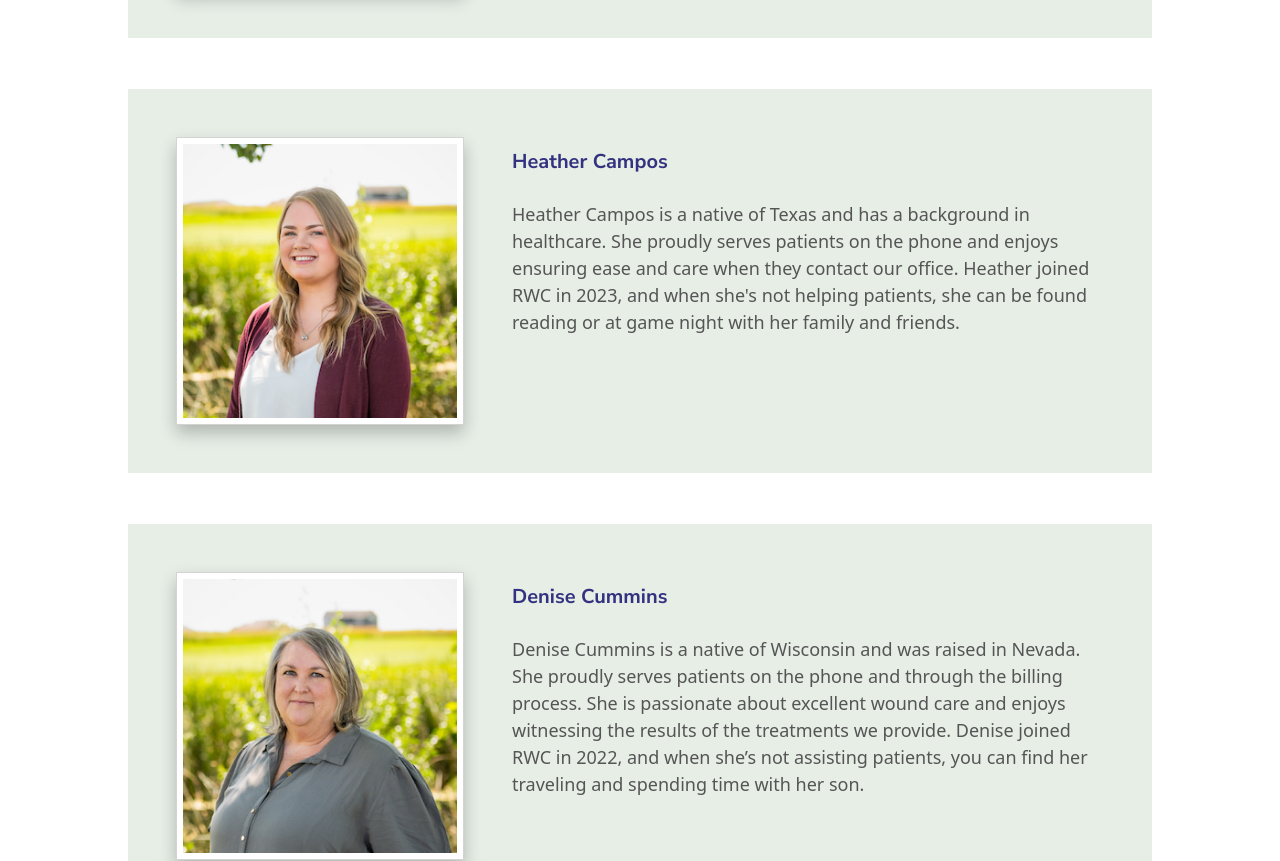
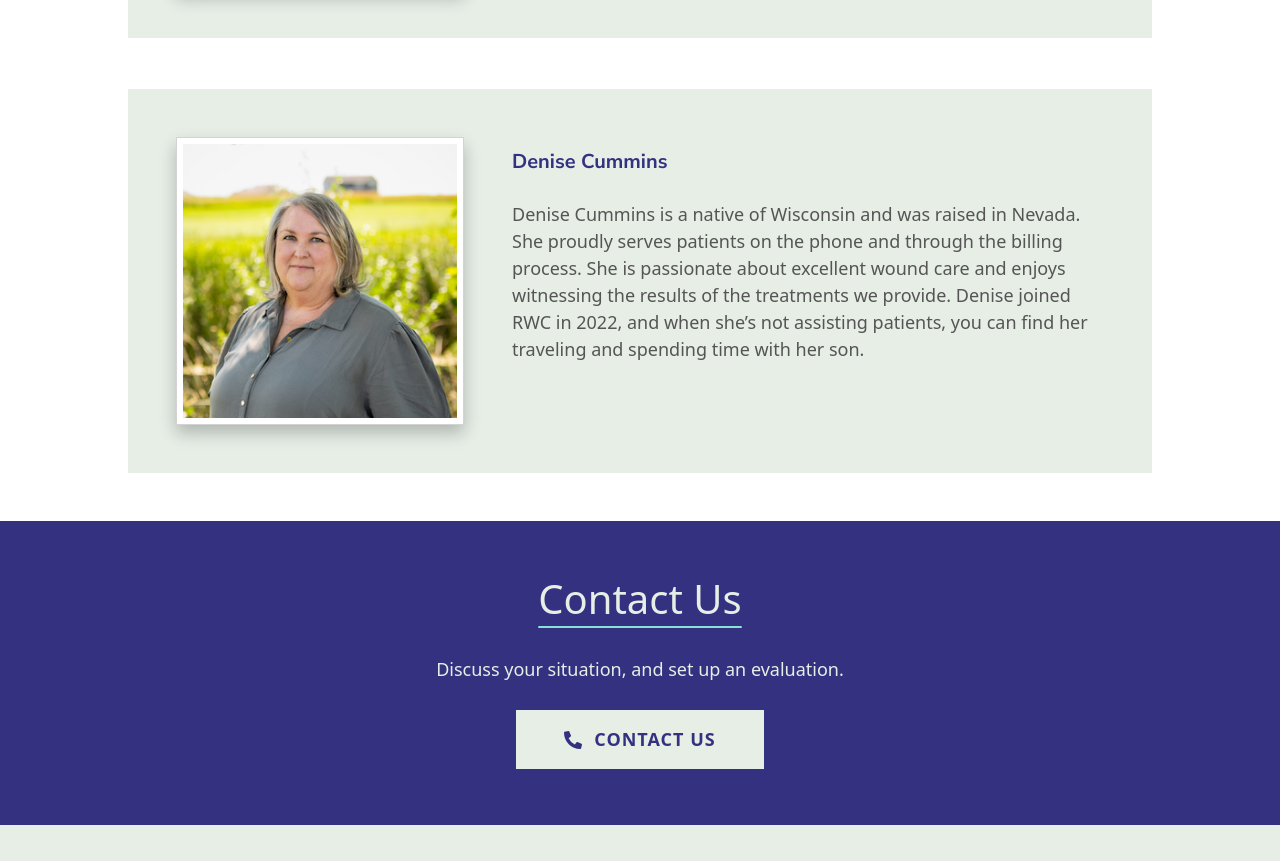
Before and after one commit to bmehder/restore-wound-care, a SvelteKit app: page /team in a window 1280 px wide. Shown: the part 2860-3721 px from the top of the page. Built offline with nearby package versions, Linux system fonts and the light colour scheme.

Commit message:
remove Heather Campos

```diff
--- a/src/routes/team/data.js
+++ b/src/routes/team/data.js
@@ -39,11 +39,11 @@ export default [
     name: 'Cecilia Martinez',
     description: `Cecilia Martinez is a native of Texas but was raised in Colorado. She proudly serves patients in northern Denver and surrounding areas. She is passionate about excellent wound care and loves seeing patients smiling faces when a wound is finally healed. Cecilia joined RWC in 2021, and when she’s not helping patients, you can find her enjoying time with her family and grandchildren.`,
   },
-  {
-    src: '/team/heather-campos.jpg',
-    name: 'Heather Campos',
-    description: `Heather Campos is a native of Texas and has a background in healthcare. She proudly serves patients on the phone and enjoys ensuring ease and care when they contact our office. Heather joined RWC in 2023, and when she's not helping patients, she can be found reading or at game night with her family and friends.`,
-  },
+  // {
+  //   src: '/team/heather-campos.jpg',
+  //   name: 'Heather Campos',
+  //   description: `Heather Campos is a native of Texas and has a background in healthcare. She proudly serves patients on the phone and enjoys ensuring ease and care when they contact our office. Heather joined RWC in 2023, and when she's not helping patients, she can be found reading or at game night with her family and friends.`,
+  // },
   {
     src: '/team/denise-cummins.jpg',
     name: 'Denise Cummins',
```
